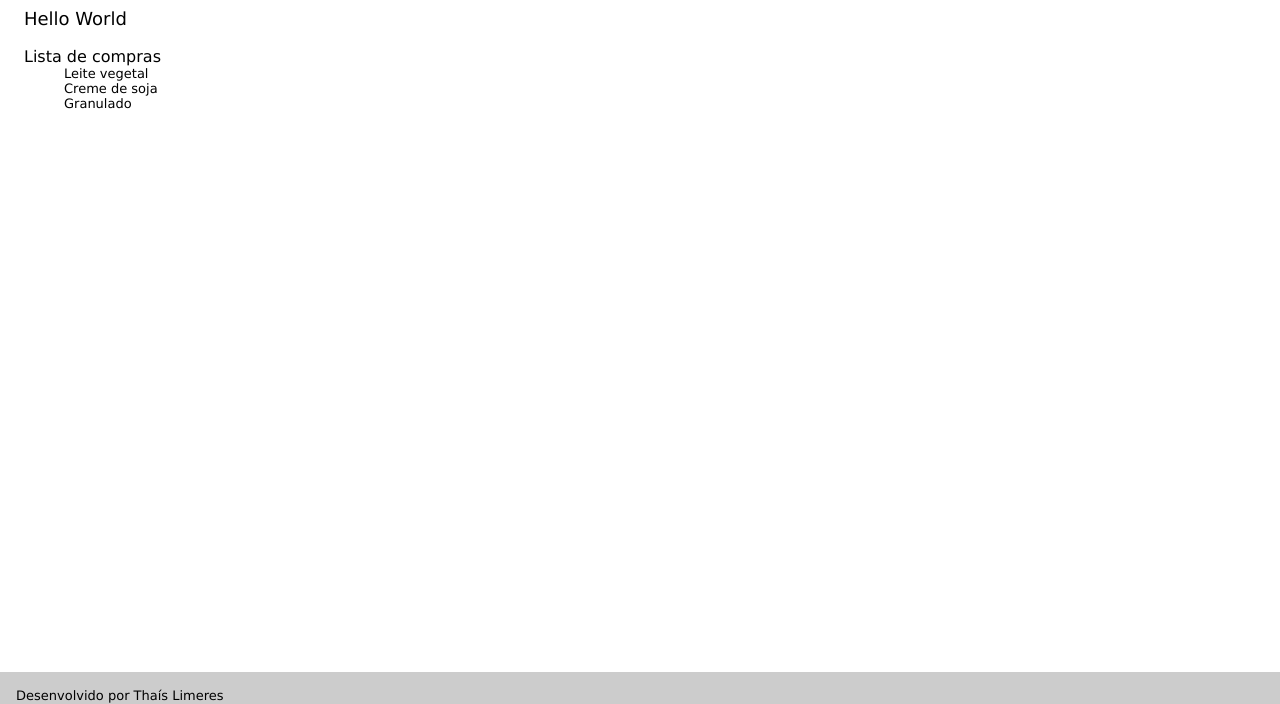
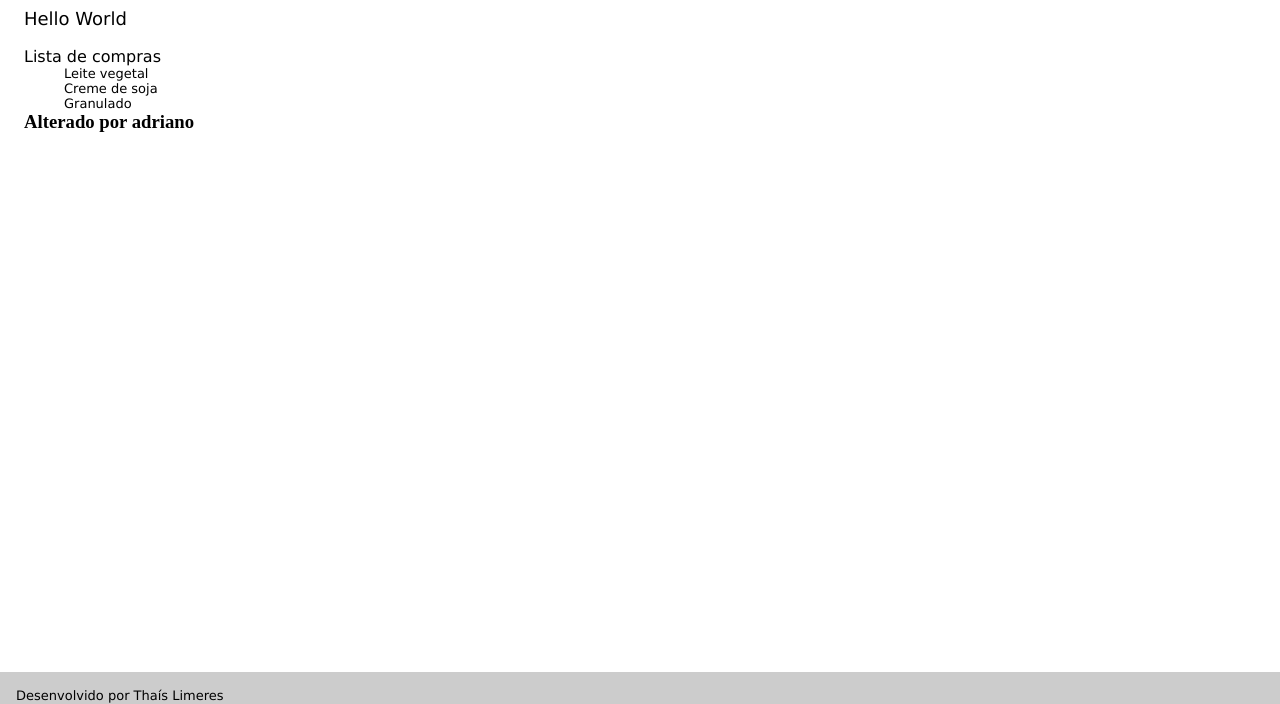
Before and after one commit to thaislimeres/IntegracaoEngregaContinua, a plain HTML site: page index.html in a window 1280 px wide. Shown: the part 96-800 px from the top of the page. Drawn offline with Linux system fonts and the light colour scheme.

Commit message:
alterado adriano
alterado adriano

```diff
--- a/index.html
+++ b/index.html
@@ -21,7 +21,7 @@
         <ul>Leite vegetal</ul>
         <ul>Creme de soja</ul>
         <ul>Granulado</ul>
-
+        <h3>Alterado por adriano</h3>
     </main>
 
     <footer>
```
